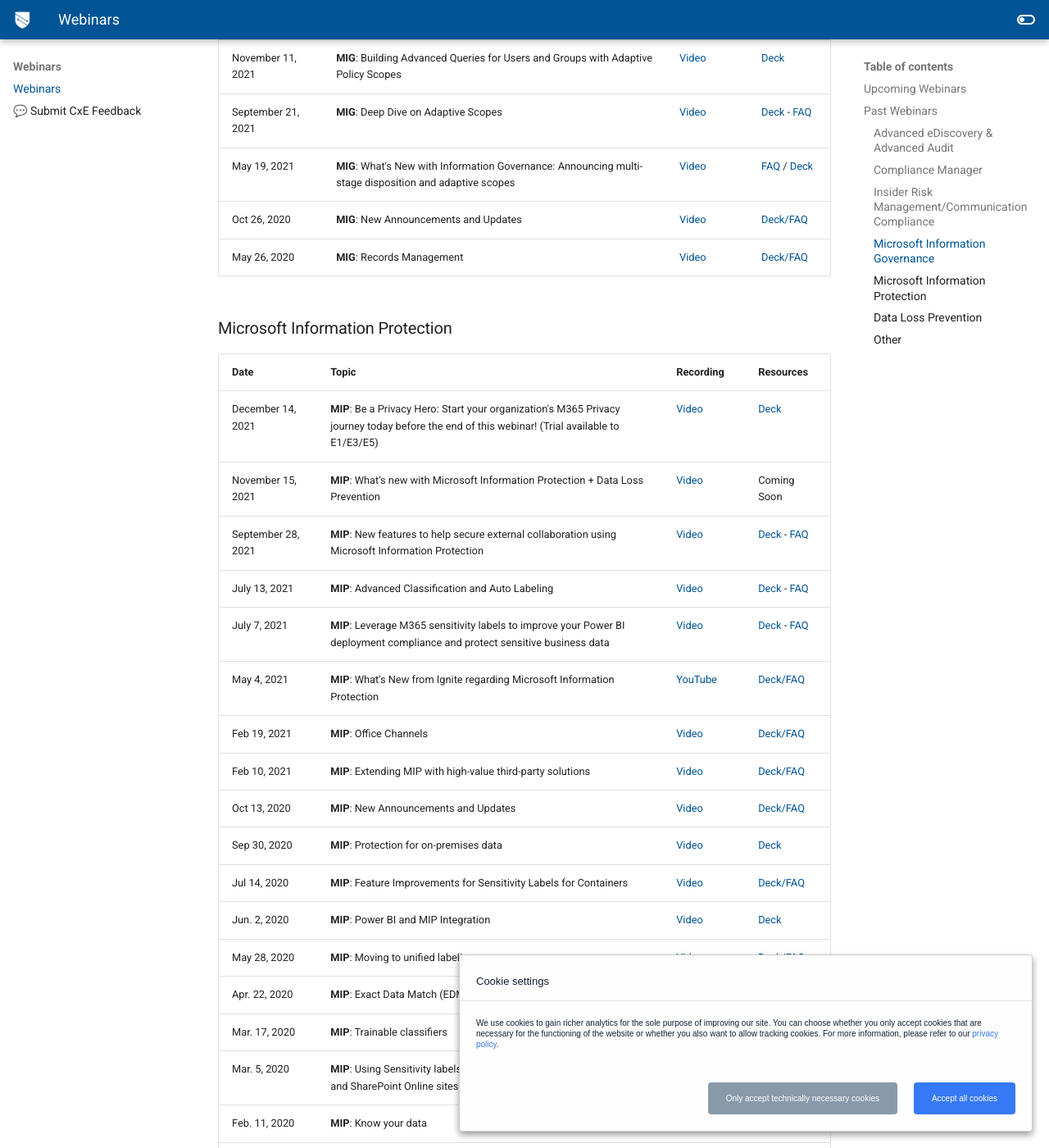
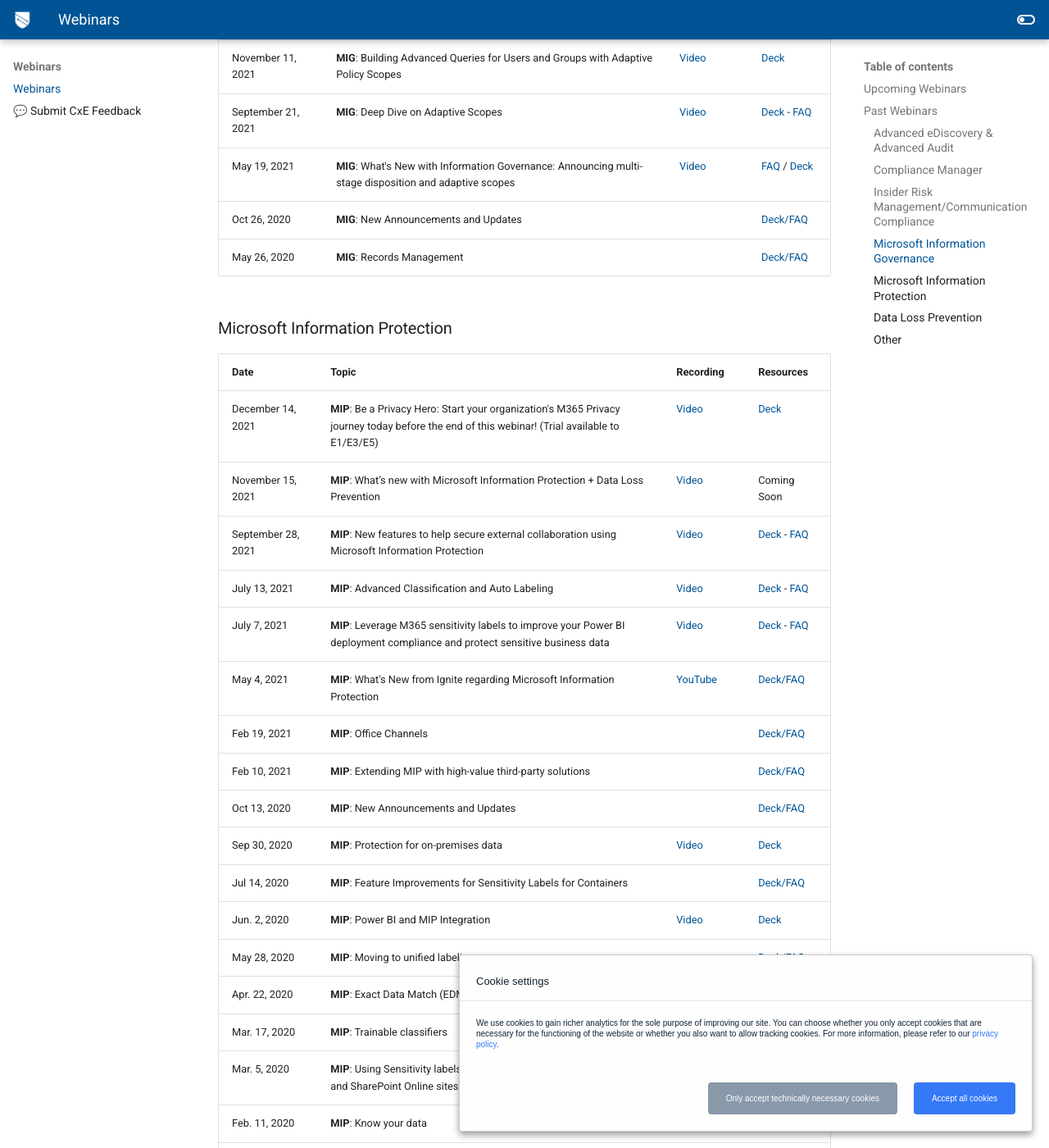
Before and after one commit to microsoft/ComplianceCxE, an MkDocs documentation site: the page built from docs/webinars.md, in a window 1280 px wide and 1400 px high, scrolled down 2172 px. Shown: the whole window at 82% size. Built offline with MkDocs 1.6.1 and Material for MkDocs 9.7.7, drawn with Linux system fonts in a browser that asks for light colours; comment, search, counter and statistics services are not loaded; some of the changed text lies outside the part shown.

Commit message:
Update webinars.md

```diff
--- a/docs/webinars.md
+++ b/docs/webinars.md
@@ -27,9 +27,9 @@
 |November 17, 2021|**D&R**: How to use the Microsoft Graph API for Advanced eDiscovery to automate and customize your eDiscovery workflows |[Video](https://mipc.eventbuilder.com/event/51036)|[Deck](../resources/files/Graph API for AeD.pdf)|
 |November 10, 2021|**D&R**: What's New in Advanced eDiscovery |[Video](https://mipc.eventbuilder.com/event/51035)|[Deck](../resources/files/What's New with AeD.pdf)|
 |April 7, 2021|**D&R**: What's New with Advanced eDiscovery Spring 2021|[YouTube](https://www.youtube.com/watch?v=d1v059DVKK0)|[Deck/FAQ](https://techcommunity.microsoft.com/t5/security-compliance-identity/what-s-new-with-advanced-ediscovery-spring-2021/ba-p/2299661)|
-|Oct 19, 2020|**D&R**: New Announcements and Updates|[Video](https://m365x314771.sharepoint.com/:v:/s/MIPComplianceResources/ETohU0SaOAtHnVUrR8CpDSkBwVazaimmg6KdA0yQqKIZjQ)|[Deck/FAQ](https://techcommunity.microsoft.com/t5/microsoft-security-and/microsoft-discover-amp-respond-webinar-new-announcements-amp/ba-p/1858454)|
-|May 14, 2020|**D&R**: eDiscovery for Teams|[Video](https://m365x314771.sharepoint.com/:v:/s/MIPComplianceResources/EVv9MnkN8r5NsW9zdo-Yk5wBeSDMSvW3wgnTyEJ98q-y5A)|[Deck/FAQ](https://aka.ms/MIPC/Blog-AEDWebinar)|
-|Apr. 7, 2020|**D&R**: Advanced Audit|[Video](https://m365x314771.sharepoint.com/:v:/s/MIPComplianceResources/EfeSpCiaxYxMvt4FEYlS86ABn8NrVErDOj_0C3lXgz9Nnw)|[Deck/FAQ](https://aka.ms/MIPC/Blog-AdvancedAuditWebinar)|
+|Oct 19, 2020|**D&R**: New Announcements and Updates||[Deck/FAQ](https://techcommunity.microsoft.com/t5/microsoft-security-and/microsoft-discover-amp-respond-webinar-new-announcements-amp/ba-p/1858454)|
+|May 14, 2020|**D&R**: eDiscovery for Teams||[Deck/FAQ](https://aka.ms/MIPC/Blog-AEDWebinar)|
+|Apr. 7, 2020|**D&R**: Advanced Audit||[Deck/FAQ](https://aka.ms/MIPC/Blog-AdvancedAuditWebinar)|
 
 
 
@@ -40,8 +40,8 @@
 |November 29, 2021|**CM**: What's New with Compliance Manager|[Video](https://mipc.eventbuilder.com/event/52885)|Coming soon|
 |August 24, 2021|**CM**: Compliance Manager Updates|[Video](https://mipc.eventbuilder.com/event/45706)|[Deck](../resources/files/CM%20Updates%20Aug%202021.pdf)/[FAQ](../resources/files/8 24 FAQ.pdf)|
 |April 20, 2021|**CM**: What's New from Ignite regarding Compliance Manager|[YouTube](https://www.youtube.com/watch?v=LzIbMZJPAII)|[Deck/FAQ](https://techcommunity.microsoft.com/t5/security-compliance-identity/what-s-new-from-ignite-regarding-compliance-manager/ba-p/2307554)|
-|Oct 01, 2020|**CM**: Compliance Manager Overview|[Video](https://aka.ms/MIPC/Video-Webinar-ComplianceManager)|[Deck/FAQ](https://aka.ms/MIPC/Blog-ComplianceManagerWebinar)|
-|Apr. 15, 2020|**CM**: Compliance score how-to|[Video](https://aka.ms/MIPC/Video-ComplianceScoreWebinar)|[Deck/FAQ](https://aka.ms/MIPC/Blog-ComplianceScoreWebinar)|
+|Oct 01, 2020|**CM**: Compliance Manager Overview||[Deck/FAQ](https://aka.ms/MIPC/Blog-ComplianceManagerWebinar)|
+|Apr. 15, 2020|**CM**: Compliance score how-to||[Deck/FAQ](https://aka.ms/MIPC/Blog-ComplianceScoreWebinar)|
 
 ### Insider Risk Management/Communication Compliance
 |Date|Topic|Recording|Resources|
@@ -49,8 +49,8 @@
 |December 7, 2021|**IRCC**: What’s new with Insider Risk and Communication Compliance |[Video](https://mipc.eventbuilder.com/event/52884) | [Deck](../resources/files/What's New with IRCC 2021.pdf)/[FAQ](../resources/files/FAQ What's New with IRCC v2.pdf)|
 |June 15, 2021|**CC**: Reducing Code of Conduct and Regulatory Compliance Violation Risks|[Video](https://mipc.eventbuilder.com/event/45690) |[Deck](https://m365x314771.sharepoint.com/:p:/s/MIPComplianceResources/Eeb6R4lf4UVMqJah1CKN1z0BGmkbKnWS_isOMu2gCERzjQ?e=0TdFoE) / [FAQ](https://m365x314771.sharepoint.com/:b:/s/MIPComplianceResources/EfaYJKbOHklPr9_BqBpJRd8Bn57ZEUzAUqnI8Dn6d3fB5g?e=yZxRVZ) |
 |March 24, 2021|**IRCC**: What's New from Ignite regarding Insider Risk Management|[YouTube](https://www.youtube.com/watch?v=4Q7q1ELcI48&feature=youtu.be) |[Deck/FAQ](https://techcommunity.microsoft.com/t5/security-compliance-identity/what-s-new-from-ignite-regarding-insider-risk-management/ba-p/2259992)|
-|Oct 29, 2020|**IRCC**: New Announcements and Updates|[Video](https://aka.ms/MIPC/Video-IRCCWebinar)|[Deck/FAQ](https://techcommunity.microsoft.com/t5/microsoft-security-and/microsoft-insider-risk-management-amp-communication-compliance/ba-p/1877730)|
-|Mar. 10, 2020|**IRCC**: Insider Risk Management & Communications Compliance|[Video](https://aka.ms/MIPC/Video-IRMCCWebinar)|[Deck/FAQ](https://aka.ms/MIPC/Blog-IRMCCWebinar)|
+|Oct 29, 2020|**IRCC**: New Announcements and Updates||[Deck/FAQ](https://techcommunity.microsoft.com/t5/microsoft-security-and/microsoft-insider-risk-management-amp-communication-compliance/ba-p/1877730)|
+|Mar. 10, 2020|**IRCC**: Insider Risk Management & Communications Compliance||[Deck/FAQ](https://aka.ms/MIPC/Blog-IRMCCWebinar)|
 
 ### Microsoft Information Governance
 
@@ -59,8 +59,8 @@
 |November 11, 2021|**MIG**: Building Advanced Queries for Users and Groups with Adaptive Policy Scopes|[Video](https://mipc.eventbuilder.com/event/52683)|[Deck](../resources/files/Building_Advanced_Queries.pdf) |
 |September 21, 2021|**MIG**: Deep Dive on Adaptive Scopes|[Video](https://mipc.eventbuilder.com/event/45703)|[Deck](../resources/files/Adaptive Policy Scopes Launch Webinar.pdf) - [FAQ](../resources/files/Deep Dive on Adaptive Scopes FAQ.pdf)|
 |May 19, 2021|**MIG**: What's New with Information Governance: Announcing multi-stage disposition and adaptive scopes|[Video](https://mipc.eventbuilder.com/event/43250)|[FAQ](https://m365x314771.sharepoint.com/:w:/s/MIPComplianceResources/ETGz9Mej4CZDlhlC4wJHP1wB9EmZhscLIN07HP-1AlNLzA?e=vSl2uREfHe3ycX5QRNoUm_71jau4UB57OWlnzZ9qLxYNkc87x53Q?e=crqLWj) / [Deck](https://m365x314771.sharepoint.com/:p:/s/MIPComplianceResources/ETrZLXBLqvhEloMtWtStbmABMsR1wk1wtHBzWcoZngElcA?e=wSq8TC)|
-|Oct 26, 2020|**MIG**: New Announcements and Updates|[Video](https://aka.ms/MIPC/Video-MIGWebinar)|[Deck/FAQ](https://techcommunity.microsoft.com/t5/microsoft-security-and/microsoft-information-governance-webinar-new-announcements-amp/ba-p/1862018#M4535)|
-|May 26, 2020|**MIG**: Records Management|[Video](https://aka.ms/MIPC/Video-RecordsManagementWebinar)|[Deck/FAQ](https://aka.ms/MIPC/Blog-RecordsManagementWebinar)|
+|Oct 26, 2020|**MIG**: New Announcements and Updates||[Deck/FAQ](https://techcommunity.microsoft.com/t5/microsoft-security-and/microsoft-information-governance-webinar-new-announcements-amp/ba-p/1862018#M4535)|
+|May 26, 2020|**MIG**: Records Management||[Deck/FAQ](https://aka.ms/MIPC/Blog-RecordsManagementWebinar)|
 
 ### Microsoft Information Protection
 
@@ -72,18 +72,18 @@
 |July 13, 2021|**MIP**: Advanced Classification and Auto Labeling| [Video](https://mipc.eventbuilder.com/event/45701) | [Deck](../resources/files/Webinar Advanced Classification and Auto Labeling July 13 2021.pdf) - [FAQ](..resources/files/July 7 FAQ.pdf) |
 |July 7, 2021|**MIP**: Leverage M365 sensitivity labels to improve your Power BI deployment compliance and protect sensitive business data| [Video](https://mipc.eventbuilder.com/event/47133) | [Deck](../resources/files/MIP - Sensitivity Label in PBI.pdf) - [FAQ](..resources/files/July 7 FAQ.pdf) |
 |May 4, 2021|**MIP**: What's New from Ignite regarding Microsoft Information Protection|[YouTube](https://www.youtube.com/watch?v=TjtYhGfHHok&feature=youtu.be)|[Deck/FAQ](https://techcommunity.microsoft.com/t5/security-compliance-identity/what-s-new-from-ignite-regarding-microsoft-information/ba-p/2351825)|
-|Feb 19, 2021|**MIP**: Office Channels|[Video](https://aka.ms/MIPC/webinar-officechannels)|[Deck/FAQ](https://techcommunity.microsoft.com/t5/microsoft-security-and/office-channels-webinar/ba-p/2223780)|
-|Feb 10, 2021|**MIP**: Extending MIP with high-value third-party solutions|[Video](https://aka.ms/MIPC/webinar-mip3rdparty)|[Deck/FAQ](https://techcommunity.microsoft.com/t5/microsoft-security-and/extending-mip-with-high-value-3rd-party-solutions-webinar/ba-p/2220774)|
-|Oct 13, 2020|**MIP**: New Announcements and Updates|[Video](https://aka.ms/MIPC/Video-MIPWebinar)|[Deck/FAQ](https://techcommunity.microsoft.com/t5/microsoft-security-and/microsoft-information-protection-webinar-new-announcements-amp/ba-p/1850453)|
+|Feb 19, 2021|**MIP**: Office Channels||[Deck/FAQ](https://techcommunity.microsoft.com/t5/microsoft-security-and/office-channels-webinar/ba-p/2223780)|
+|Feb 10, 2021|**MIP**: Extending MIP with high-value third-party solutions||[Deck/FAQ](https://techcommunity.microsoft.com/t5/microsoft-security-and/extending-mip-with-high-value-3rd-party-solutions-webinar/ba-p/2220774)|
+|Oct 13, 2020|**MIP**: New Announcements and Updates||[Deck/FAQ](https://techcommunity.microsoft.com/t5/microsoft-security-and/microsoft-information-protection-webinar-new-announcements-amp/ba-p/1850453)|
 |Sep 30, 2020|**MIP**: Protection for on-premises data|[Video](https://aka.ms/AIPScannerWebinarOct2020Video)|[Deck](https://aka.ms/AIPScannerWebinarOct2020Deck)|
-|Jul 14, 2020|**MIP**: Feature Improvements for Sensitivity Labels for Containers|[Video](https://aka.ms/MIPC/Video-LabelsNewFeaturesWebinar)|[Deck/FAQ](https://aka.ms/MIPC/Blog-NewFeaturesInContainersWebinar)|
+|Jul 14, 2020|**MIP**: Feature Improvements for Sensitivity Labels for Containers||[Deck/FAQ](https://aka.ms/MIPC/Blog-NewFeaturesInContainersWebinar)|
 |Jun. 2, 2020|**MIP**: Power BI and MIP Integration|[Video](https://aka.ms/MIP-PBI-video)|[Deck](https://1drv.ms/b/s!AnEPjr8tHcNmgmA_41d0cHDZ-_ez)|
-|May 28, 2020|**MIP**: Moving to unified labeling|[Video](https://aka.ms/Video-AsiaULWebinar)|[Deck/FAQ](https://aka.ms/MIPC/Blog-ULWebinar)|
-|Apr. 22, 2020|**MIP**: Exact Data Match (EDM) classification|[Video](https://aka.ms/MIPC/Video-EDMwebinar)|[Deck/FAQ](https://aka.ms/MIPC/Blog-EDMWebinar)|
-|Mar. 17, 2020|**MIP**: Trainable classifiers|[Video](https://aka.ms/MIPC/Video-TrainableClassifiers)|[Deck/FAQ](https://aka.ms/MIPC/Blog-TrainableClassifiersWebinar)|
-|Mar. 5, 2020|**MIP**: Using Sensitivity labels with Microsoft Teams, O365 Groups and SharePoint Online sites|[Video](https://aka.ms/MIPC/Webinars/SPOLabelPerSite)|[Deck/FAQ](https://aka.ms/MIPC/Blog-ContainerLabels)|
-|Feb. 11, 2020|**MIP**: Know your data|[Video](https://aka.ms/MIPAnalyticsWebinarRecording)|[Deck/FAQ](https://aka.ms/MIPC/Blog-KnowYourDataWebinar)|
-|Jan. 22, 2020|**MIP**: Introduction to SharePoint & OneDrive Auto-labeling|[Video](https://aka.ms/SPOAutoLabelWebinar-Recording)|N/A|
+|May 28, 2020|**MIP**: Moving to unified labeling||[Deck/FAQ](https://aka.ms/MIPC/Blog-ULWebinar)|
+|Apr. 22, 2020|**MIP**: Exact Data Match (EDM) classification||[Deck/FAQ](https://aka.ms/MIPC/Blog-EDMWebinar)|
+|Mar. 17, 2020|**MIP**: Trainable classifiers||[Deck/FAQ](https://aka.ms/MIPC/Blog-TrainableClassifiersWebinar)|
+|Mar. 5, 2020|**MIP**: Using Sensitivity labels with Microsoft Teams, O365 Groups and SharePoint Online sites||[Deck/FAQ](https://aka.ms/MIPC/Blog-ContainerLabels)|
+|Feb. 11, 2020|**MIP**: Know your data||[Deck/FAQ](https://aka.ms/MIPC/Blog-KnowYourDataWebinar)|
+|Jan. 22, 2020|**MIP**: Introduction to SharePoint & OneDrive Auto-labeling||N/A|
 |Jan. 15, 2020|**MIP**: Moving to unified labeling|[YouTube](https://aka.ms/MIPC/Video-ULWebinar)|[Deck/FAQ](https://aka.ms/MIPC/Blog-ULWebinar)|
 
 ### Data Loss Prevention
@@ -94,11 +94,11 @@
 |November 9, 2021|**DLP**: Migration of Exchange Transport Rules (EAC-DLP) to Unified DLP (DLP-ExO) Using Wizard | [Video](https://mipc.eventbuilder.com/event/51845) | [Deck](../resources/files/ETR to DLP.pdf) - [FAQ](../resources/files/FAQ ETR to DLP.pdf) |
 |March 17, 2021|**DLP**: Unified DLP|[YouTube](https://aka.ms/MIPC/webinar-unifieddlp)|[Deck/FAQ](https://techcommunity.microsoft.com/t5/microsoft-security-and/unified-dlp-webinar/ba-p/2247308)|
 |Jan 26, 2021|**DLP**: Remote Workers DLP|[YouTube](https://aka.ms/MIPC/webinar-teamsdlp)|[Deck/FAQ](https://techcommunity.microsoft.com/t5/microsoft-security-and/microsoft-remote-workers-dlp-webinar/ba-p/2203530)|
-|Nov 04, 2020|**DLP**: On-Premises DLP|[Video](https://aka.ms/MIPC/Video-OnPremisesDLP)|[Deck/FAQ](https://techcommunity.microsoft.com/t5/microsoft-security-and/microsoft-on-premises-dlp-webinar/ba-p/1878047#M4545)|
-|Sep 9, 2020|**DLP**: Microsoft Endpoint DLP|[Video](https://aka.ms/MIPC/Video-EPDLPWebinar)|[Deck/FAQ](https://aka.ms/MIPC/Blog-EndpointDLPWebinar)|
+|Nov 04, 2020|**DLP**: On-Premises DLP||[Deck/FAQ](https://techcommunity.microsoft.com/t5/microsoft-security-and/microsoft-on-premises-dlp-webinar/ba-p/1878047#M4545)|
+|Sep 9, 2020|**DLP**: Microsoft Endpoint DLP||[Deck/FAQ](https://aka.ms/MIPC/Blog-EndpointDLPWebinar)|
 
 ### Other
 
 |Date|Topic|Recording|Resources|
 |---|---|---|---|
-|Apr. 27, 2020|Working remotely during challenging times|[Video](https://aka.ms/MIPC/Video-WorkingRemotelyWebinar)|[Deck/FAQ](https://aka.ms/MIPC/Blog-WFHwebinar)|
+|Apr. 27, 2020|Working remotely during challenging times||[Deck/FAQ](https://aka.ms/MIPC/Blog-WFHwebinar)|
```
